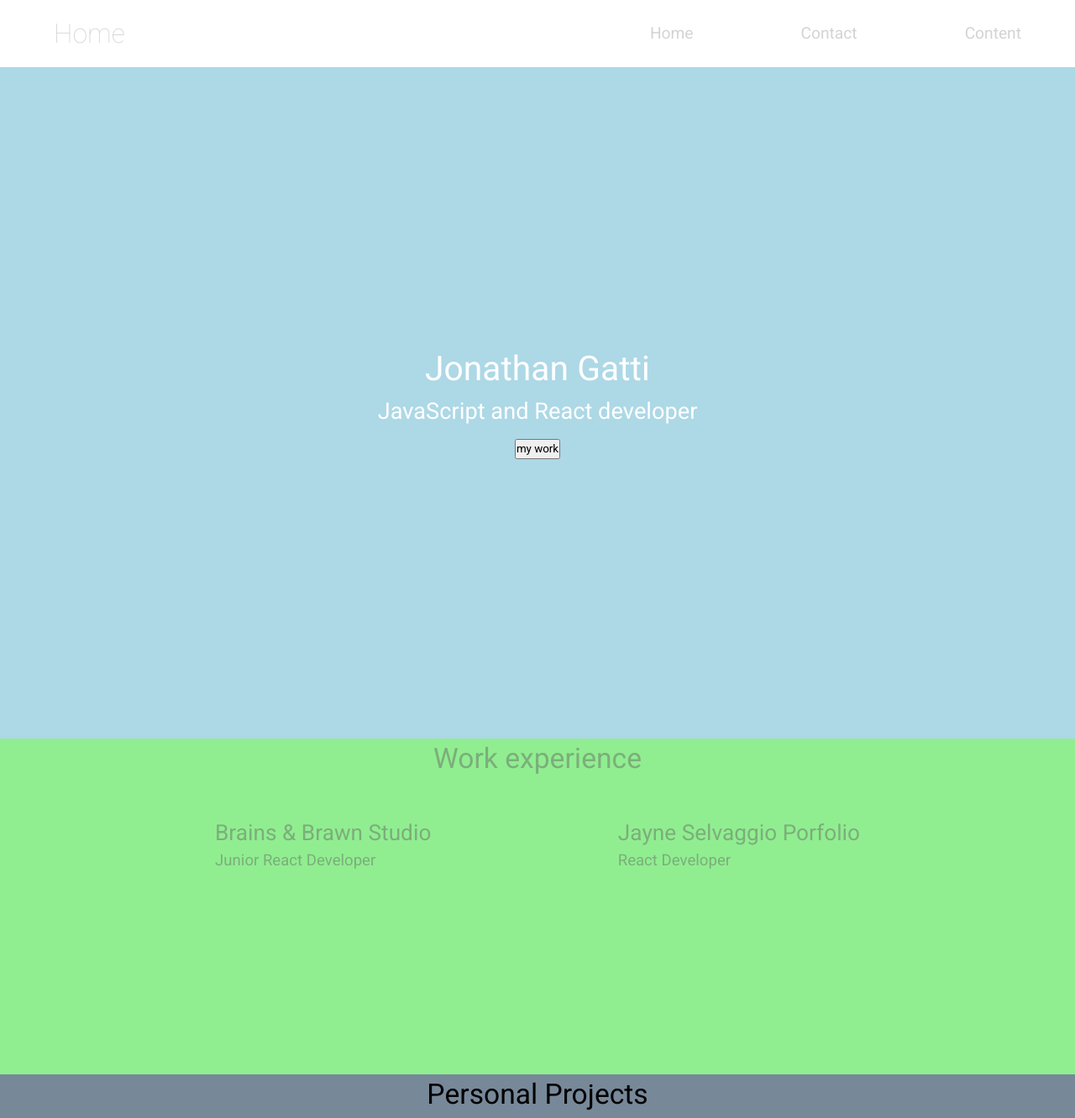
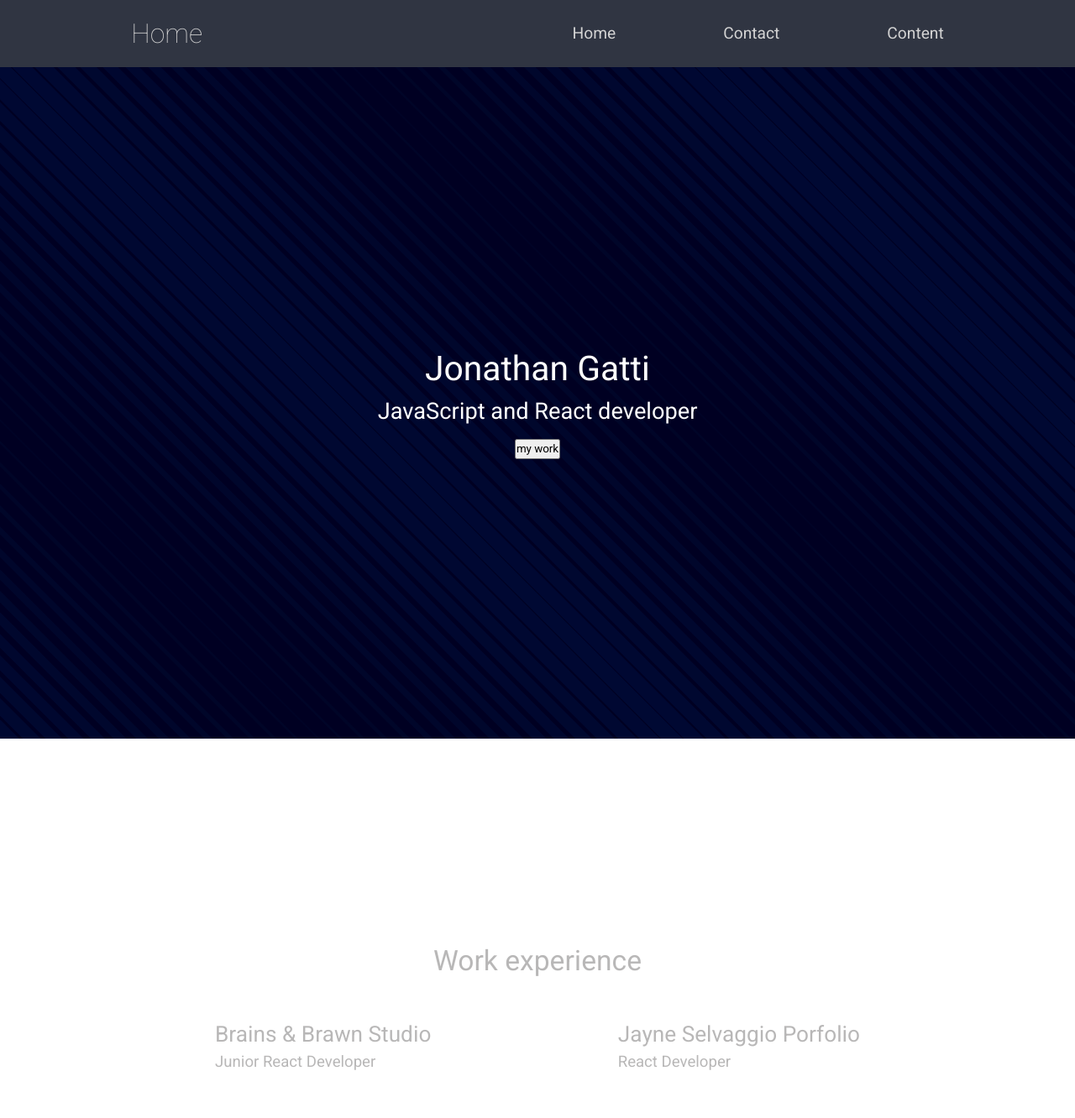
Before and after one commit to JonathanGatti/portfolio, a plain HTML site: page index.html in a window 1280 px wide. Shown: the top 1332 px of the page at 84% size. Drawn offline with nearby package versions, Linux system fonts and the light colour scheme.

Commit message:
background svg

```diff
--- a/style.css
+++ b/style.css
@@ -46,11 +46,12 @@ main {
 nav {
   display: flex;
   align-items: center;
+  background-color: #303542;
   color: lightgray;
-  width: 90vw;
+  width: 100vw;
   margin-left: auto;
   margin-right: auto;
-  justify-content: space-between;
+  justify-content: space-around;
   min-height: 10vh;
 }
 
@@ -71,7 +72,7 @@ nav {
 
 .header {
   color: white;
-  background-color: lightblue;
+  background: url(./background.svg);
   width: 100%;
   height: 100vh;
   display: flex;
@@ -83,12 +84,12 @@ nav {
 
 .work-experience {
   color: rgba(101, 99, 99, 0.462);
-  background-color: lightgreen;
   display: flex;
   flex-direction: column;
   align-items: center;
+  justify-content: center;
   width: 100%;
-  height: 50vh;
+  height: 80vh;
   font-size: 1.4em;
 }
 .work-projects {
@@ -103,7 +104,8 @@ nav {
   display: flex;
   flex-direction: column;
   align-items: center;
-  height: 50vh;
+  justify-content: center;
+  height: 80vh;
   font-size: 1.4em;
 }
 
```
Also changed, not shown: background.svg (added).
